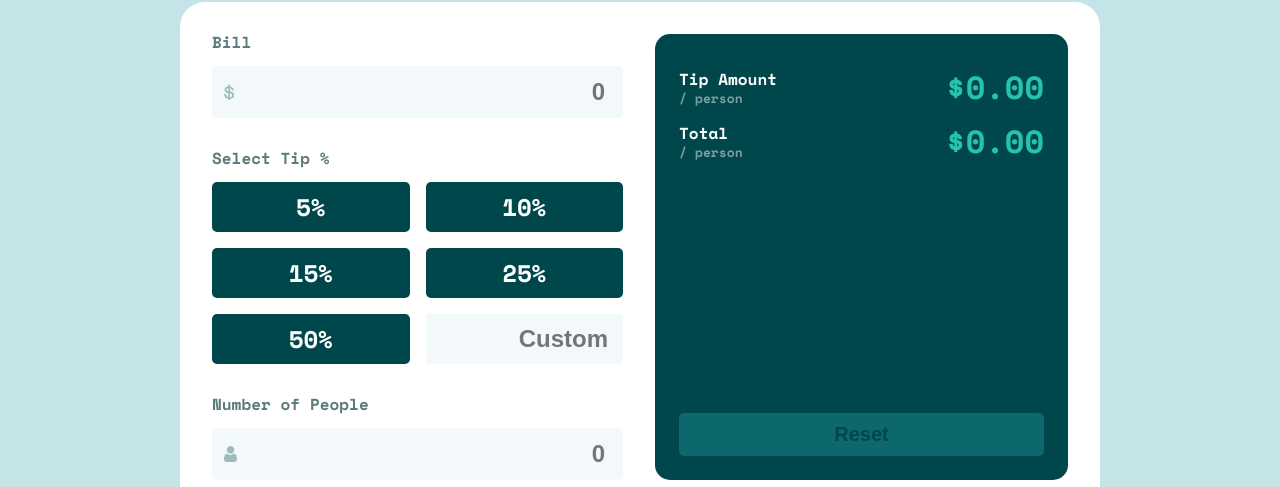
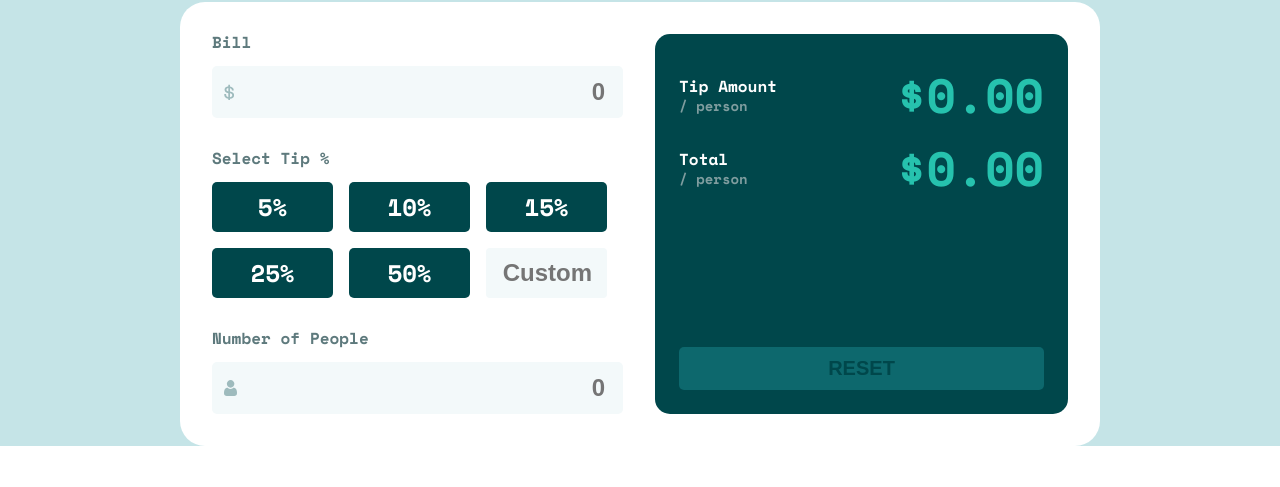
Before and after one commit to alexanderivanov2/frontend-mentor, a Vue app: page /junior/tip-calculator in a window 1280 px wide. Shown: the part 380-867 px from the top of the page. After the commit the page ends 826 px from the top, so only its background shows below. Built offline with nearby package versions, Linux system fonts and the light colour scheme; a web font is replaced by a local one.

Commit message:
refacto desktop scss for 3 radio inputs on row

```diff
--- a/src/assets/styles/pages/JuniorPages/_tipCalculator.scss
+++ b/src/assets/styles/pages/JuniorPages/_tipCalculator.scss
@@ -90,6 +90,7 @@
 
                 &.error-input-field {
                     position: relative;
+
                     .input-wrapper {
 
                         #billInput,
@@ -129,6 +130,7 @@
                     display: flex;
                     flex-wrap: wrap;
                     gap: 1.6rem;
+
                     label[for=selectTipLable] {
                         display: block;
                         flex: 1 1 100%;
@@ -147,6 +149,7 @@
 
                         &:hover {
                             background-color: $teal-bright-light;
+
                             label {
                                 color: $teal-green;
                             }
@@ -216,6 +219,7 @@
 
                 &-label {
                     font-weight: bold;
+
                     &-main {
                         color: white;
                         font-size: 1.6rem;
@@ -227,6 +231,7 @@
                         font-size: 1.3rem;
                     }
                 }
+
                 &-value {
                     color: $teal-bright;
                     font-size: 3.2rem;
@@ -237,6 +242,7 @@
             &-button-reset {
                 margin-top: 3.2rem;
                 width: 100%;
+                text-transform: uppercase;
                 border: none;
                 border-radius: 5px;
                 outline: none;
@@ -267,14 +273,46 @@
             max-width: 92rem;
             flex-direction: row;
 
-            .tip-calculator-form-wrapper  {
+            .tip-calculator-form-wrapper {
                 flex: 1 1 50%;
+
+                #radioInputWrapper {
+                    #RadioInputField {
+                        .radio-input-wrapper {
+                            flex: 0 0 calc(33.33% - 1.6rem);
+                        }
+                    }
+
+                    #customSelectTip {
+                        width: calc(33.33% - 1.6rem);
+                        right: 1.6rem;
+                    }
+                }
             }
 
             .tip-calculator-result {
                 flex: 1 1 50%;
                 display: flex;
                 flex-direction: column;
+
+                &-presentation {
+                    align-items: center;
+                    margin-bottom: 2.5rem;
+
+                    &-label {
+                        &-main {
+                            font-size: 1.6rem;
+                        }
+
+                        &-sub {
+                            font-size: 1.4rem;
+                        }
+                    }
+
+                    &-value {
+                        font-size: 4.8rem;
+                    }
+                }
 
                 &-button-reset {
                     margin-top: auto;
```
